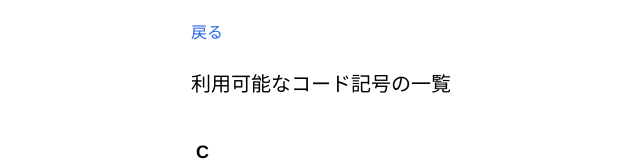
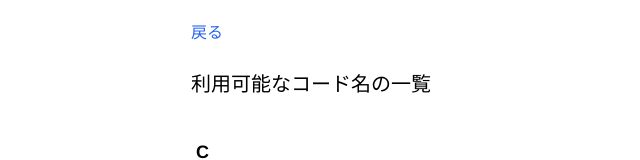
Before and after one commit to eudpna/chord-shortcut, a Next.js app: page /list in a window 1280 px wide. Shown: the top 160 px of the page, without its empty margins (72-712 px from the left). Built offline with nearby package versions, Linux system fonts and the light colour scheme; what @tombatossals/chords-db would draw is missing.

Commit message:
fix text

```diff
--- a/components/game/UI/Main.tsx
+++ b/components/game/UI/Main.tsx
@@ -63,7 +63,7 @@ export const Main: React.FC<{
             </div>
 
             <div className="mt-6 text-xs">
-                <A href="/list">利用可能なコード記号の一覧</A>
+                <A href="/list">利用可能なコード名の一覧</A>
             </div>
 
             <div className="mt-2 text-xs">
--- a/components/game/UI/TextField.tsx
+++ b/components/game/UI/TextField.tsx
@@ -9,7 +9,7 @@ export const TextField: React.FC<{
     return <div>
         <TextareaAutosize
             value={gctx.text}
-            placeholder="コード記号を空白区切りで入力（例: Em G7 C IIm）"
+            placeholder="コード名を空白区切りで入力（例: Em G7 C IIm）"
             className="prevent-shot p-1 resize-none w-full border border-gray-400 rounded"
             style={{
                 lineHeight: 1.5,
--- a/pages/list.tsx
+++ b/pages/list.tsx
@@ -48,7 +48,7 @@ const Index: React.FC<{}> = () => {
                     marginLeft: -5,
 
                 }}>
-                    利用可能なコード記号の一覧
+                    利用可能なコード名の一覧
                 </div>
 
                 <div>
```
